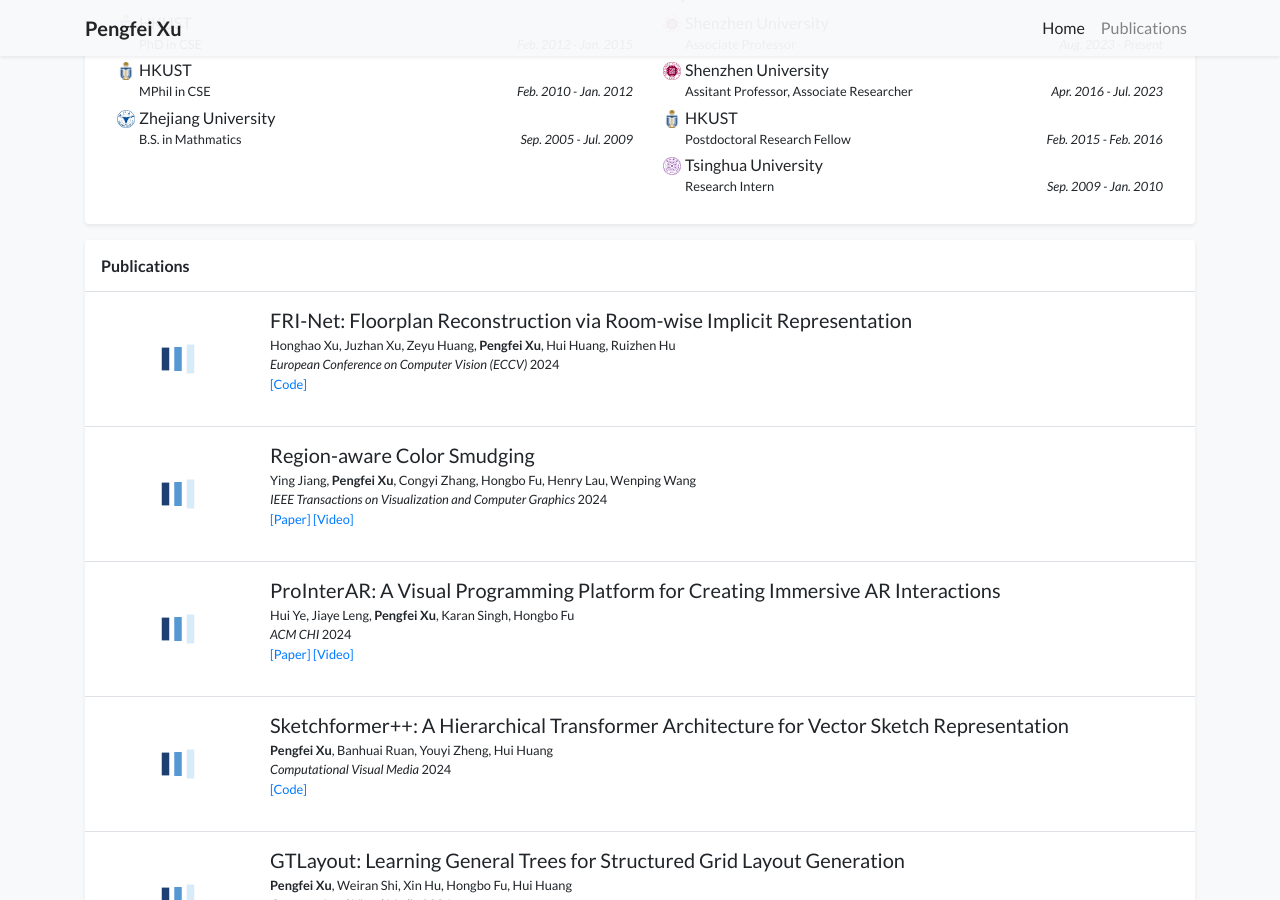
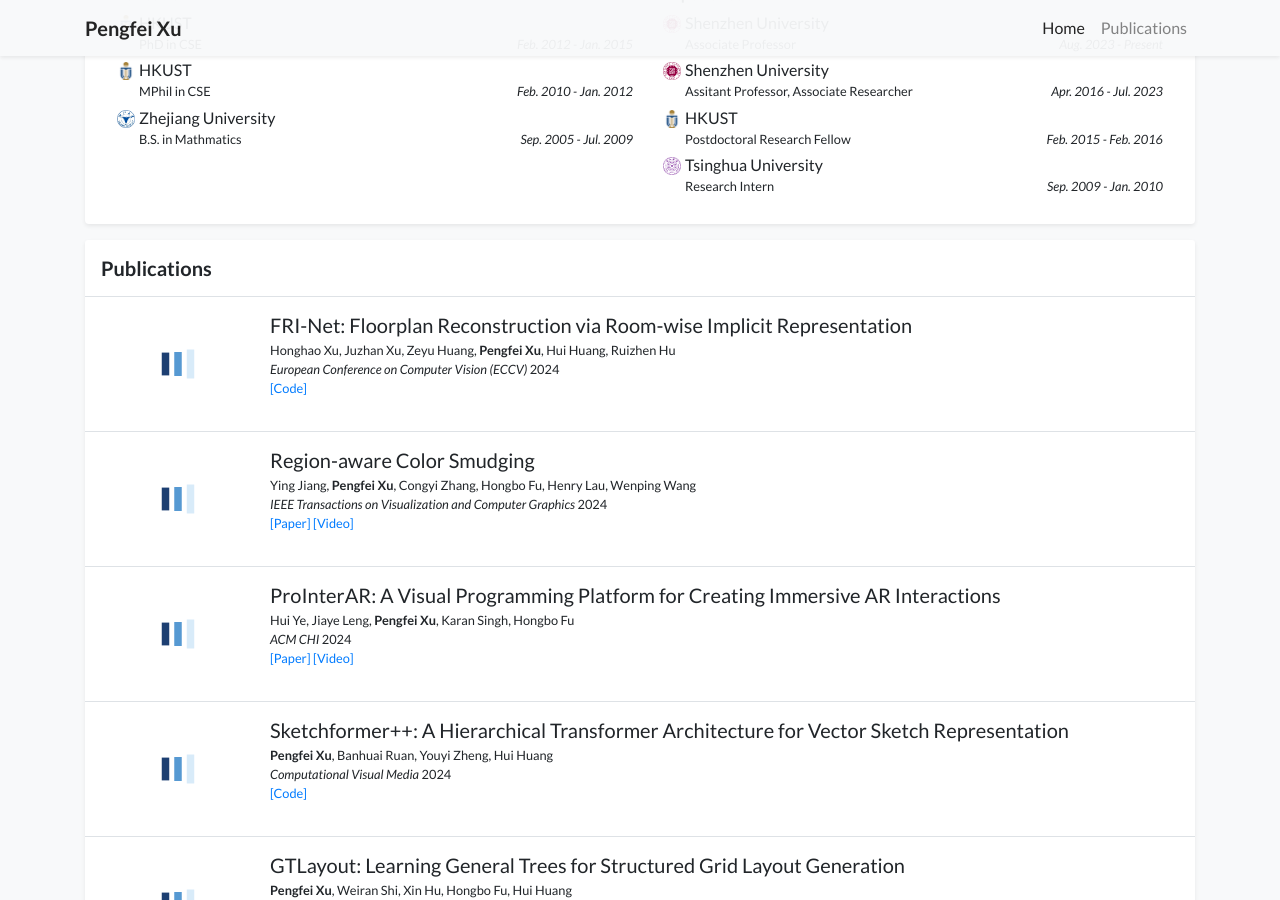
Before and after one commit to pengfeixu/pengfeixu.github.io, a Jekyll site: the page built from index.html, in a window 1280 px wide and 900 px high, scrolled down 761 px. Built offline with Jekyll 4.4.1, drawn with Linux system fonts in a browser that asks for light colours; a style sheet for code colours, icons or effects is not loaded.

Commit message:
Update publication_card.html

```diff
--- a/_includes/widgets/publication_card.html
+++ b/_includes/widgets/publication_card.html
@@ -1,8 +1,8 @@
 {% assign publications = include.publications %}
 <div class="my-3 p-0 bg-white shadow-sm rounded-sm">
-    <h6 class="border-bottom border-gray p-3 mb-0">
+    <h5 class="border-bottom border-gray p-3 mb-0">
         {{ include.title }}
-    </h6>
+    </h5>
 
     {% for item in publications %}
         {% include widgets/publication_item.html item=item %}
```
